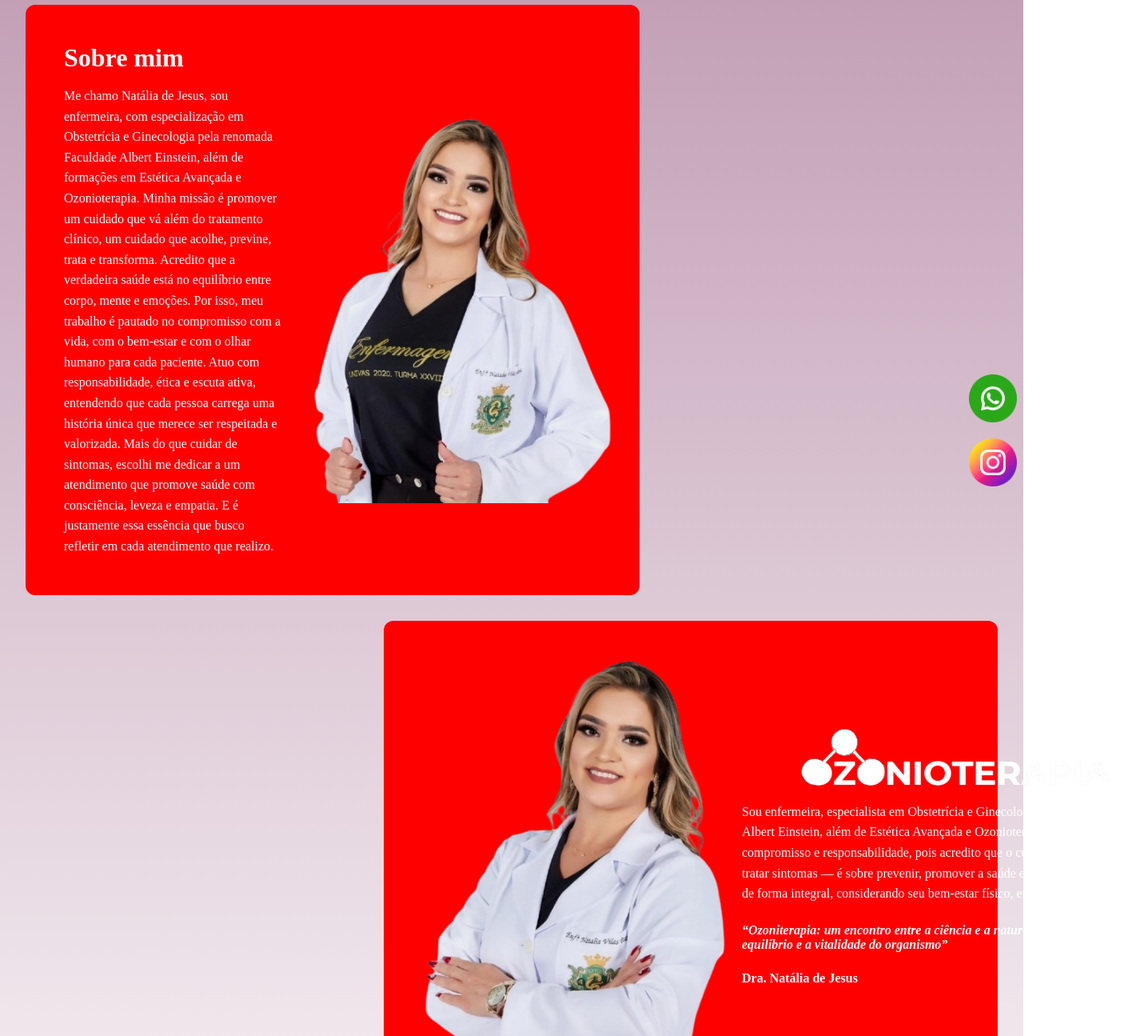
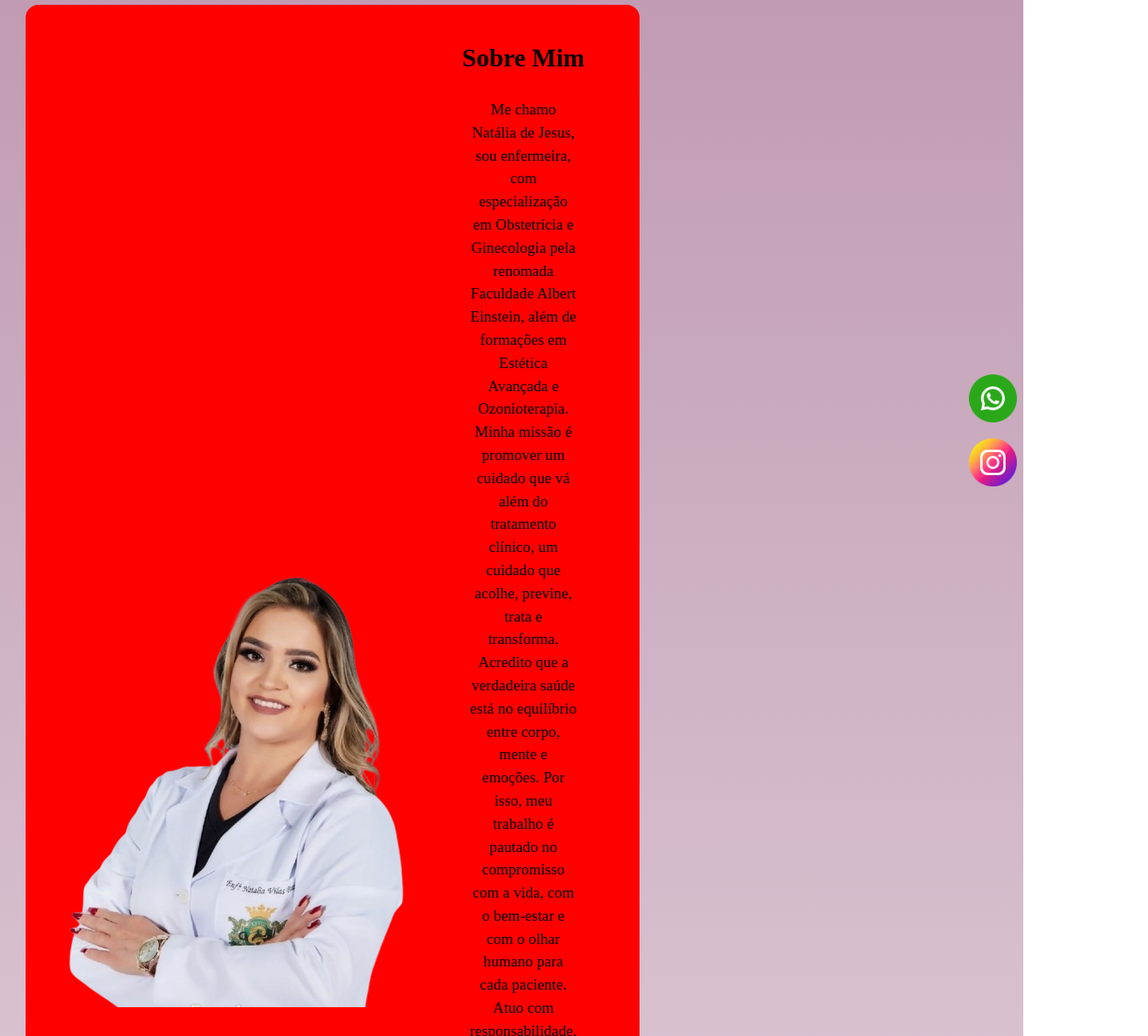
Before and after one commit to Ikejiri-1/landing-page-react, a React (Vite) app: page /sobre-mim in a window 1280 px wide. Shown: the part 180-1475 px from the top of the page at 80% size, 1436 px wide, since content can reach past the window. Built offline with nearby package versions, Linux system fonts and the light colour scheme.

Commit message:
edição dos cards

```diff
--- a/src/components/Cards/AboutCard/index.tsx
+++ /dev/null
@@ -1,30 +0,0 @@
-import "../Card.css";
-import AboutImg from "../../../assets/img/perfil_1.png"; // substitua pelo caminho da sua imagem
-
-export function AboutCard() {
-  return (
-    <div className="card-about-ozone card-about-me">
-      <div className="card-paragraph">
-        <h2>Sobre mim</h2>
-        <p>
-          Me chamo Natália de Jesus, sou enfermeira, com especialização em
-          Obstetrícia e Ginecologia pela renomada Faculdade Albert Einstein,
-          além de formações em Estética Avançada e Ozonioterapia. Minha missão é
-          promover um cuidado que vá além do tratamento clínico, um cuidado que
-          acolhe, previne, trata e transforma. Acredito que a verdadeira saúde
-          está no equilíbrio entre corpo, mente e emoções. Por isso, meu
-          trabalho é pautado no compromisso com a vida, com o bem-estar e com o
-          olhar humano para cada paciente. Atuo com responsabilidade, ética e
-          escuta ativa, entendendo que cada pessoa carrega uma história única
-          que merece ser respeitada e valorizada. Mais do que cuidar de
-          sintomas, escolhi me dedicar a um atendimento que promove saúde com
-          consciência, leveza e empatia. E é justamente essa essência que busco
-          refletir em cada atendimento que realizo.
-        </p>
-      </div>
-      <figure className="card-figure">
-        <img src={AboutImg} alt="Natália de Jesus" />
-      </figure>
-    </div>
-  );
-}
--- a/src/components/Cards/Card.css
+++ /dev/null
@@ -1,44 +0,0 @@
-.card-about-ozone {
-  display: flex;
-  justify-content: space-between;
-  align-items: center;
-  background-color: red;
-  border-radius: 12px;
-  padding: 2rem;
-  color: white;
-  margin: 2rem;
-  width: 60%;
-}
-.card-ozone {
-  margin-left: auto;
-}
-.card-paragraph {
-  flex: 1;
-  padding: 1rem;
-}
-
-.card-paragraph h2 {
-  font-size: 2rem;
-  margin-bottom: 1rem;
-}
-
-.card-paragraph p {
-  line-height: 1.6;
-}
-
-.card-paragraph blockquote {
-  font-weight: bold;
-  margin: 1.5rem 0;
-  font-style: italic;
-}
-
-.card-figure {
-  flex: 1;
-  display: flex;
-  justify-content: center;
-}
-
-.card-figure img {
-  max-width: 400px;
-  border-radius: 8px;
-}
--- a/src/components/Cards/Cards.css
+++ b/src/components/Cards/Cards.css
@@ -18,10 +18,12 @@
   padding: 1em 2em 3em 2em;
 }
 
-.card-1 {
+.card-1,
+.card-4 {
   margin: 2em auto;
 }
-.card-3 {
+.card-3,
+.card-6 {
   margin-left: auto;
 }
 .card-title {
@@ -33,3 +35,24 @@
   line-height: 150%;
   padding: 0 4em;
 }
+.multiline-text {
+  white-space: pre-wrap;
+  word-wrap: break-word;
+  line-height: 200%;
+}
+
+.card-5,
+.card-6 {
+  display: flex;
+  flex-direction: row;
+}
+.text-strong {
+  margin-top: 2em;
+  padding: 0 7em;
+  font-weight: bold;
+}
+.assign {
+  padding-top: 6em;
+  text-align: end;
+  padding-right: 2em;
+}
--- a/src/components/Cards/OzoneCard/index.tsx
+++ /dev/null
@@ -1,28 +0,0 @@
-import "../Card.css";
-import OzoneImg from "/src/assets/img/ozonioterapia.png"; // substitua pelo caminho da sua imagem
-import ImgDoutora from "/src/assets/img/perfil_2.png";
-export function OzoneCard() {
-  return (
-    <div className="card-about-ozone card-ozone">
-      <figure className="card-figure">
-        <img src={ImgDoutora} alt="Ozonoterapia" />
-      </figure>
-      <div className="card-paragraph">
-        <img src={OzoneImg} alt="" />
-        <p>
-          Sou enfermeira, especialista em Obstetrícia e Ginecologia pela
-          Faculdade Albert Einstein, além de Estética Avançada e Ozonioterapia.
-          Atuo com compromisso e responsabilidade, pois acredito que o cuidado
-          vai além de tratar sintomas — é sobre prevenir, promover a saúde e
-          enxergar o paciente de forma integral, considerando seu bem-estar
-          físico, emocional e social.
-        </p>
-        <blockquote>
-          “Ozoniterapia: um encontro entre a ciência e a natureza para restaurar
-          o equilíbrio e a vitalidade do organismo”
-        </blockquote>
-        <strong>Dra. Natália de Jesus</strong>
-      </div>
-    </div>
-  );
-}
--- a/src/components/Cards/index.tsx
+++ b/src/components/Cards/index.tsx
@@ -1,34 +1,38 @@
-import cardImg from "/src/assets/img/ozonioterapia.png";
 import "./Cards.css";
 
-const cardsContent = [
-  {
-    id: 1,
-    image: cardImg,
-    title: "Uma aliada poderosa no cuidado da sua saúde",
-    text: "Você já ouviu falar da ozonioterapia, mas ainda tem dúvidas sobre como ela funciona e de que forma pode contribuir para o tratamento de doenças crônicas? A ozonioterapia é uma técnica terapêutica que utiliza uma mistura de oxigênio e ozônio medicinal, aplicada de forma controlada, com o objetivo de estimular o equilíbrio e a regeneração do organismo. Com propriedades anti-inflamatórias, antioxidantes, antimicrobianas e imunomoduladoras, o ozônio tem sido utilizado há décadas em países da Europa e América Latina com resultados comprovados por diversos estudos científicos.",
-  },
-  {
-    id: 2,
-    title: "Tratamento de doenças:",
-    text: "A ozonioterapia tem se mostrado eficaz no tratamento de doenças como artrite, artrose, hérnia de disco, fibromialgia, asma, doenças cardiovasculares, diabetes e até mesmo como coadjuvante em tratamentos oncológicos. Também é uma aliada em processos de emagrecimento, cicatrização, rejuvenescimento estético e, mais recentemente, em protocolos de reabilitação de dependência química, auxiliando na redução dos sintomas de abstinência.",
-  },
-  {
-    id: 3,
-    title: "Tratamento Seguro e Personalizado:",
-    text: "Apesar de seus inúmeros benefícios, é importante lembrar que cada organismo é único. Por isso, o tratamento com ozonioterapia deve ser individualizado, respeitando as necessidades e condições específicas de cada paciente. Se você busca uma alternativa segura, natural e cientificamente respaldada para melhorar sua saúde, a ozonioterapia pode ser o caminho ideal para o seu bem-estar físico, emocional e social.",
-  },
-];
+interface CardData {
+  id: number;
+  image?: string;
+  title: string;
+  text: string;
+  className?: string;
+  strongText?: string;
+  assign?: string;
+}
 
-export function Cards() {
+interface CardsProps {
+  cards: CardData[];
+}
+
+export function Cards({ cards }: CardsProps) {
   return (
     <div className="cards-container">
       <ul>
-        {cardsContent.map((card) => (
+        {cards.map((card) => (
           <li key={card.id} className={`card card-${card.id}`}>
-            <img src={card.image} className="img-card" alt="" />
-            <h2 className="card-title">{card.title}</h2>
-            <p className="card-text">{card.text}</p>
+            {card.image && (
+              <img src={card.image} className="img-card" alt={card.title} />
+            )}
+            <div>
+              <h2 className="card-title">{card.title}</h2>
+              <p className={`card-text ${card.className || ""}`}>{card.text}</p>
+              {card.strongText && (
+                <p className="text-strong">
+                  <strong>{card.strongText}</strong>
+                </p>
+              )}
+              {card.assign && <p className="assign">{card.assign}</p>}
+            </div>
           </li>
         ))}
       </ul>
--- a/src/pages/AboutMe/index.tsx
+++ b/src/pages/AboutMe/index.tsx
@@ -1,12 +1,31 @@
-import { AboutCard } from "../../components/Cards/AboutCard";
-import { OzoneCard } from "../../components/Cards/OzoneCard";
+import { Cards } from "../../components/Cards";
+import aboutMeImg from "/src/assets/img/perfil_2.png";
+import imgDoutora from "/src/assets/img/perfil_1.png";
+const cards = [
+  {
+    id: 5,
+    title: "Sobre Mim",
+    text: "Me chamo Natália de Jesus, sou enfermeira, com especialização em Obstetrícia e Ginecologia pela renomada Faculdade Albert Einstein, além de formações em Estética Avançada e Ozonioterapia. Minha missão é promover um cuidado que vá além do tratamento clínico, um cuidado que acolhe, previne, trata e transforma. Acredito que a verdadeira saúde está no equilíbrio entre corpo, mente e emoções. Por isso, meu trabalho é pautado no compromisso com a vida, com o bem-estar e com o olhar humano para cada paciente. Atuo com responsabilidade, ética e escuta ativa, entendendo que cada pessoa carrega uma história única que merece ser respeitada e valorizada. Mais do que cuidar de sintomas, escolhi me dedicar a um atendimento que promove saúde com consciência, leveza e empatia. E é justamente essa essência que busco refletir em cada atendimento que realizo.",
+    image: aboutMeImg,
+    className: "about-me",
+  },
+  {
+    id: 6,
+    title: "Ozonioterapia",
+    text: "Sou enfermeira, especialista em Obstetrícia e Ginecologia pela Faculdade Albert Einstein, além de Estética Avançada e Ozonioterapia. Atuo com compromisso e responsabilidade, pois acredito que o cuidado vai além de tratar sintomas — é sobre prevenir, promover a saúde e enxergar o paciente de forma integral, considerando seu bem-estar físico, emocional e social.",
+    strongText:
+      "“Ozonioterapia: um encontro entre a ciência e a natureza para restaurar o equilíbrio e a vitalidade do organismo”",
+    image: imgDoutora,
+    className: "about-me",
+    assign: "Dr. Natália de Jesus",
+  },
+];
 
 export function AboutMe() {
   return (
     <>
       <div>
-        <AboutCard></AboutCard>
-        <OzoneCard></OzoneCard>
+        <Cards cards={cards}></Cards>
       </div>
     </>
   );
--- a/src/pages/Home/index.tsx
+++ b/src/pages/Home/index.tsx
@@ -3,6 +3,32 @@ import "./Main.css";
 import { ProceduresTags } from "./ProceduresTags";
 import { Cards } from "../../components/Cards";
 import { Form } from "../../components/Form";
+import cardImg from "/src/assets/img/ozonioterapia.png";
+
+const cardsContent = [
+  {
+    id: 1,
+    image: cardImg,
+    title: "Uma aliada poderosa no cuidado da sua saúde",
+    text: "Você já ouviu falar da ozonioterapia, mas ainda tem dúvidas sobre como ela funciona e de que forma pode contribuir para o tratamento de doenças crônicas? A ozonioterapia é uma técnica terapêutica que utiliza uma mistura de oxigênio e ozônio medicinal, aplicada de forma controlada, com o objetivo de estimular o equilíbrio e a regeneração do organismo. Com propriedades anti-inflamatórias, antioxidantes, antimicrobianas e imunomoduladoras, o ozônio tem sido utilizado há décadas em países da Europa e América Latina com resultados comprovados por diversos estudos científicos.",
+  },
+  {
+    id: 2,
+    title: "Tratamento de doenças:",
+    text: "A ozonioterapia tem se mostrado eficaz no tratamento de doenças como artrite, artrose, hérnia de disco, fibromialgia, asma, doenças cardiovasculares, diabetes e até mesmo como coadjuvante em tratamentos oncológicos. Também é uma aliada em processos de emagrecimento, cicatrização, rejuvenescimento estético e, mais recentemente, em protocolos de reabilitação de dependência química, auxiliando na redução dos sintomas de abstinência.",
+  },
+  {
+    id: 3,
+    title: "Tratamento Seguro e Personalizado:",
+    text: "Apesar de seus inúmeros benefícios, é importante lembrar que cada organismo é único. Por isso, o tratamento com ozonioterapia deve ser individualizado, respeitando as necessidades e condições específicas de cada paciente. Se você busca uma alternativa segura, natural e cientificamente respaldada para melhorar sua saúde, a ozonioterapia pode ser o caminho ideal para o seu bem-estar físico, emocional e social.",
+  },
+  {
+    id: 4,
+    title: "Benefícios Comprovados:",
+    text: "Fortalecimento do sistema imunológico\n Alívio de dores crônicas\n Melhora da circulação sanguínea e oxigenação dos tecidos\n Auxílio no controle da glicemia em pacientes diabéticos\n Ação anti-inflamatória e analgésica natural\n Redução do estresse oxidativo e combate aos radicais livres",
+    className: "multiline-text",
+  },
+];
 
 export function Home() {
   return (
@@ -28,7 +54,7 @@ export function Home() {
         </div>
 
         <div className="cards-container">
-          <Cards></Cards>
+          <Cards cards={cardsContent}></Cards>
         </div>
         <div className="form-container">
           <Form></Form>
```
